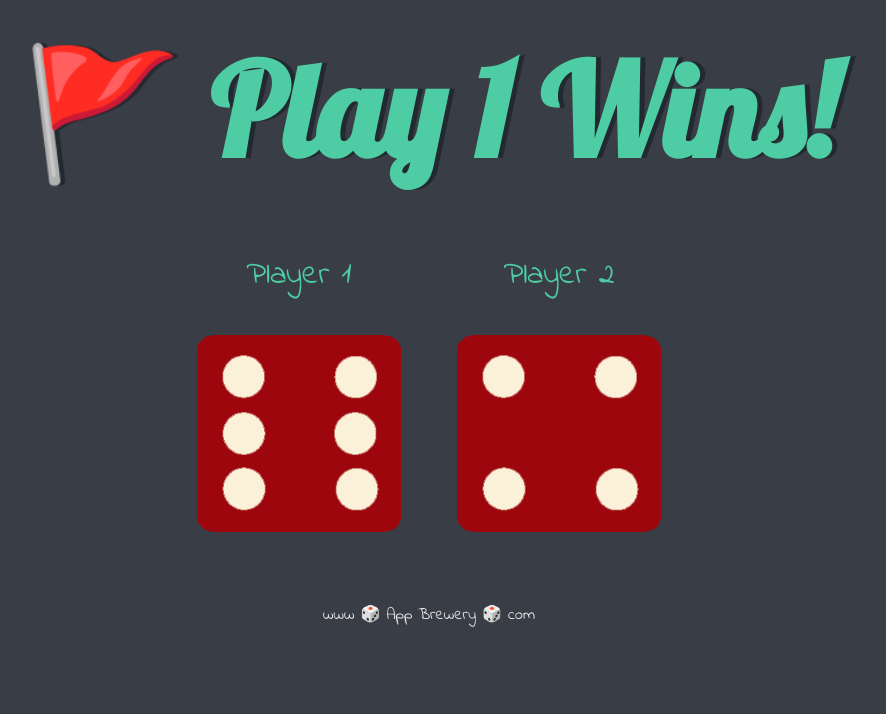
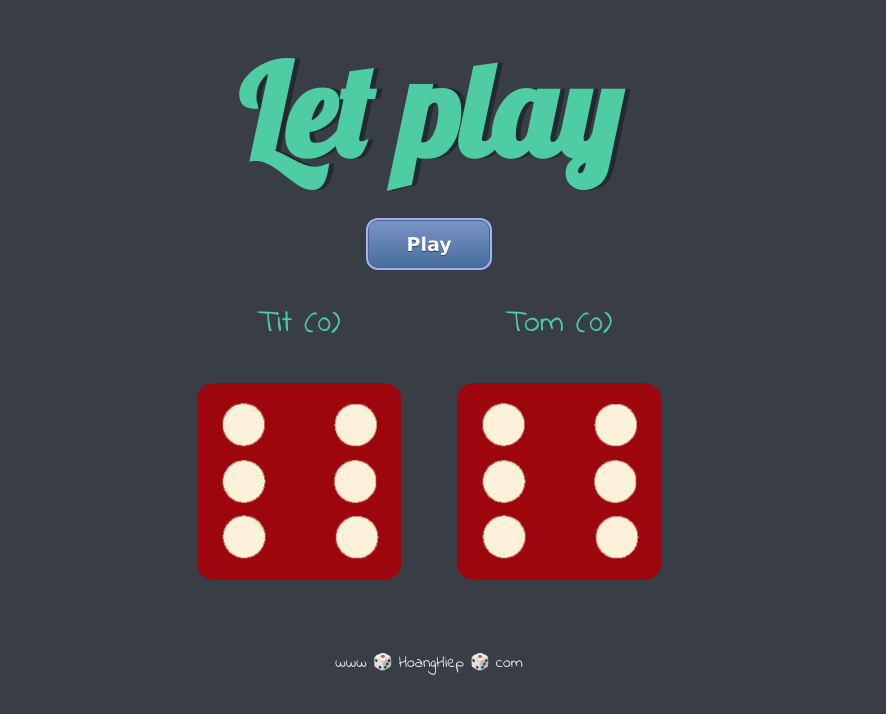
Before and after one commit to hoanghiepbk/Dicee_Game, a plain HTML site: page index.html in a window 1280 px wide. Shown: the whole page, without its empty margins (211-1097 px from the left). Drawn offline with Linux system fonts and the light colour scheme.

Commit message:
commit tom tit

```diff
--- a/index.html
+++ b/index.html
@@ -10,15 +10,18 @@
   <body>
 
     <div class="container">
-      <h1>Refresh Me</h1>
+      <h1>Let play</h1>
+      <div>
+        <a id="myBtn" href="#" class="myButton">Play</a>
+      </div>
 
       <div class="dice">
-        <p>Player 1</p>
+        <p>Tit<span> (0)</span></p>
         <img class="img1" src="images/dice6.png">
       </div>
 
       <div class="dice">
-        <p>Player 2</p>
+        <p>Tom<span> (0)</span></p>
         <img class="img2" src="images/dice6.png">
       </div>
 
@@ -29,6 +32,6 @@
       </body>
 
       <footer>
-        www 🎲 App Brewery 🎲 com
+        www 🎲 HoangHiep 🎲 com
       </footer>
     </html>
--- a/index.js
+++ b/index.js
@@ -1,4 +1,10 @@
 
+document.getElementById("myBtn").addEventListener("click", play);
+
+var scoreTit = 0;
+var scoreTom = 0;
+
+function play() {
   var randomNumber1 = Math.floor(Math.random() * 6) + 1; //1-6
 
   var randomDiceImage = "dice" + randomNumber1 + ".png"; //dice1.png - dice6.png
@@ -19,11 +25,16 @@ document.querySelectorAll("img")[1].setAttribute("src", randomImageSource2);
 
   //If player 1 wins
   if (randomNumber1 > randomNumber2) {
-  document.querySelector("h1").innerHTML = "🚩 Play 1 Wins!";
+    document.querySelector("h1").innerHTML = "🚩Tit Wins!";
+    scoreTit++;
+    document.querySelectorAll("span")[0].textContent = " (" + scoreTit + ")"
   }
   else if (randomNumber2 > randomNumber1) {
-  document.querySelector("h1").innerHTML = "Player 2 Wins! 🚩";
+    document.querySelector("h1").innerHTML = "Tom Wins! 🚩";
+    scoreTom++;
+    document.querySelectorAll("span")[1].textContent = " (" + scoreTom + ")"
   }
   else {
     document.querySelector("h1").innerHTML = "Draw!";
   }
+}
--- a/styles.css
+++ b/styles.css
@@ -39,3 +39,28 @@ footer {
   font-family: 'Indie Flower', cursive;
 
 }
+
+.myButton {
+	box-shadow: 0px 0px 0px 2px #9fb4f2;
+	background:linear-gradient(to bottom, #7892c2 5%, #476e9e 100%);
+	background-color:#7892c2;
+	border-radius:10px;
+	border:1px solid #4e6096;
+	display:inline-block;
+	cursor:pointer;
+	color:#ffffff;
+	font-family:Verdana;
+	font-size:19px;
+	font-weight:bold;
+	padding:12px 37px;
+	text-decoration:none;
+	text-shadow:0px 1px 0px #283966;
+}
+.myButton:hover {
+	background:linear-gradient(to bottom, #476e9e 5%, #7892c2 100%);
+	background-color:#476e9e;
+}
+.myButton:active {
+	position:relative;
+	top:1px;
+}
```
Lines whose indentation alone changed are shown as unchanged.
